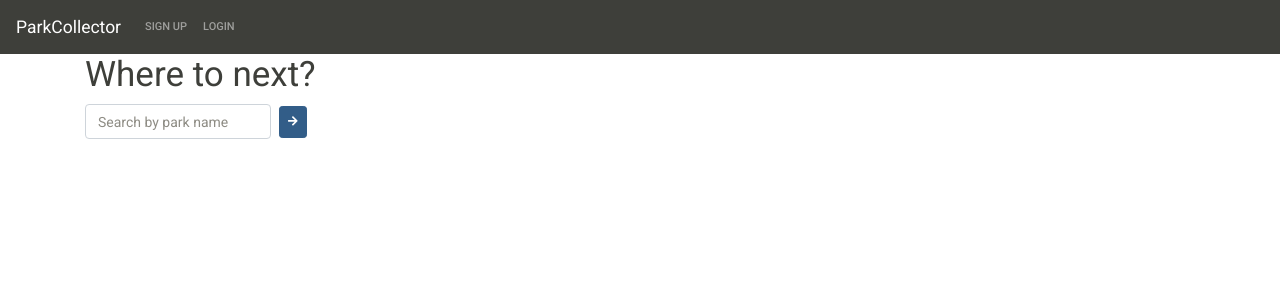
After one commit to hsiangj/capstone-one, a Flask app: template templates/home.html in a window 1280 px wide. The commit adds this page. Shown: the top 300 px of the page. Run offline with Flask 3, Linux system fonts and the light colour scheme; the template is opened without the code that fills it, so the values that code supplies are empty; some libraries are stand-ins or nearby versions.

Commit message:
Add fontawesome script and setup home.html

```diff
--- a/templates/base.html
+++ b/templates/base.html
@@ -7,6 +7,8 @@
   <title>Park Collector</title>
 
   <link rel="stylesheet" href="https://bootswatch.com/4/sandstone/bootstrap.min.css">
+  <link rel="stylesheet"
+        href="https://use.fontawesome.com/releases/v5.3.1/css/all.css">
   <script src="https://unpkg.com/jquery"></script>
 </head>
 <body>
@@ -15,12 +17,12 @@
   <a class="navbar-brand" href="/">ParkCollector</a>
   <ul class="nav navbar-nav">
     {% if not g.user %}
-    <li><a class="nav-link" href="/signup">Sign up</a></li>
-    <li><a class="nav-link" href="/login">Login</a></li>
+    <li class="nav-item"><a class="nav-link" href="/signup">Sign up</a></li>
+    <li class="nav-item"><a class="nav-link" href="/login">Login</a></li>
   </ul>
     {% else %}
   <ul class="nav navbar-nav navbar-right">
-    <li><a class="nav-link" href="/logout">Logout</a></li>
+    <li class="nav-item"><a class="nav-link" href="/logout">Logout</a></li>
     {% endif %}
   </ul>
 </nav>
--- /dev/null
+++ b/templates/home.html
@@ -0,0 +1,21 @@
+{% extends 'base.html' %}
+
+{% block content %}
+<h1>Where to next?</h1>
+
+<div id="searchBar">
+  <form class="form-inline" action="#">
+    <input name="q" class="form-control mb-0 mr-2" placeholder="Search by park name">
+
+    <button class="
+            btn
+            btn-sm
+            {{'btn-primary'}}"
+          >
+            <i class="fas fa-arrow-right"></i>
+          </button>
+  </form>
+</div>
+
+
+{% endblock %}
```
